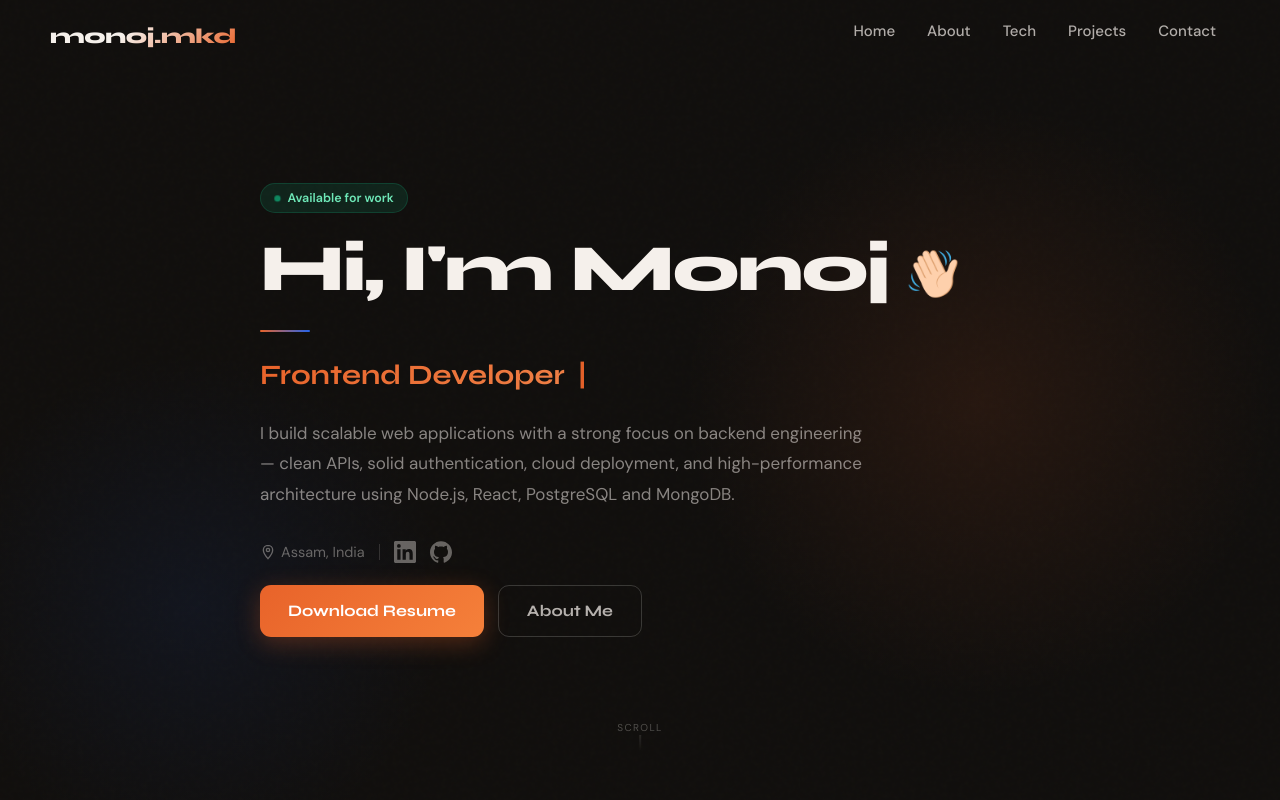
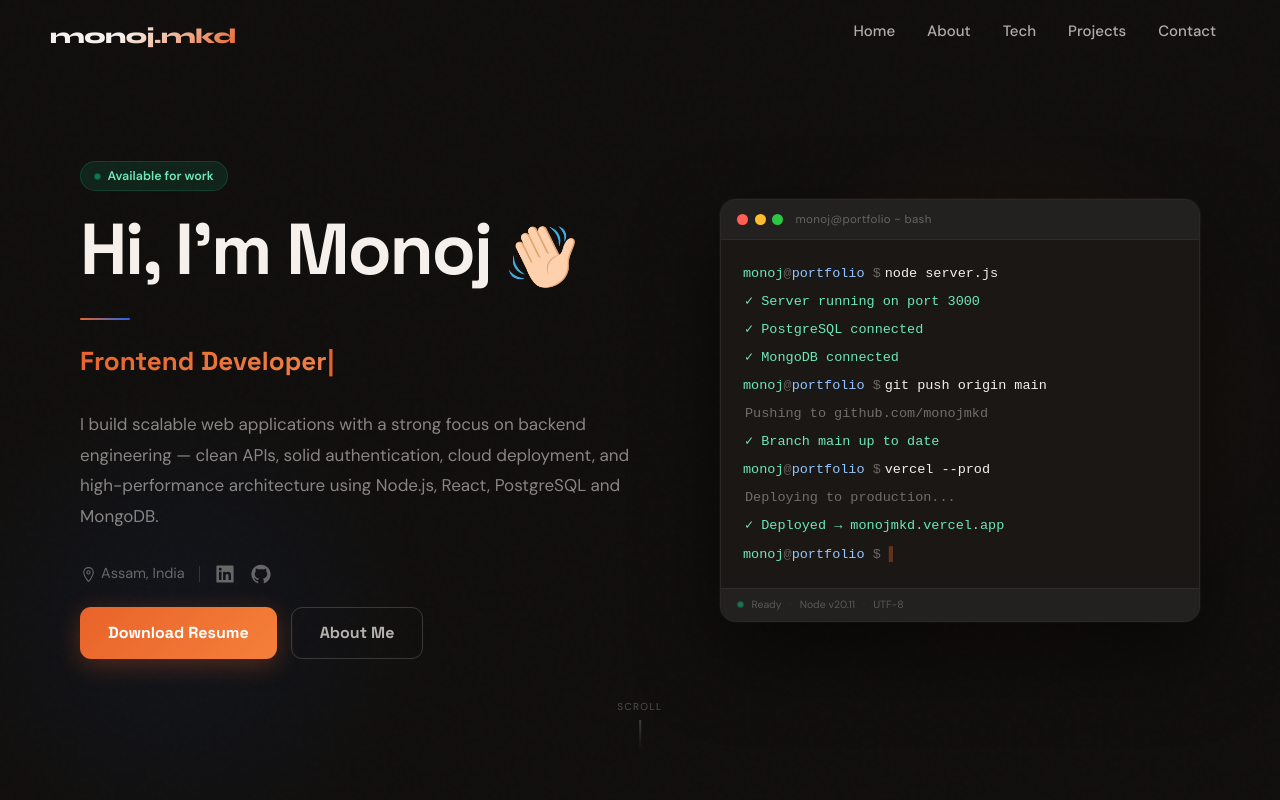
Before and after one commit to monojmkd/my-portfolio, a React (Create React App) app: page / in a window 1280 px wide. Shown: the top 800 px of the page. Built offline with nearby package versions, Linux system fonts and the light colour scheme.

Commit message:
updated new Hero.js

```diff
--- a/src/Components/Hero/Hero.css
+++ b/src/Components/Hero/Hero.css
@@ -1,3 +1,11 @@
+/* ─────────────────────────────────────
+   Import Space Grotesk for the heading
+───────────────────────────────────── */
+@import url("https://fonts.googleapis.com/css2?family=Space+Grotesk:wght@700;800&display=swap");
+
+/* ─────────────────────────────────────
+   HERO SECTION
+───────────────────────────────────── */
 .hero {
   position: relative;
   background: #100e0c;
@@ -8,7 +16,7 @@
   overflow: hidden;
 }
 
-/* noise grain */
+/* noise grain overlay */
 .hero::before {
   content: "";
   position: absolute;
@@ -19,50 +27,63 @@
   z-index: 0;
 }
 
-/* glows */
+/* orange glow right */
 .hero-glow {
   position: absolute;
   right: -5rem;
   top: 50%;
   transform: translateY(-50%);
-  width: 70rem;
-  height: 70rem;
+  width: 65rem;
+  height: 65rem;
   border-radius: 50%;
   background: radial-gradient(
     circle,
-    rgba(232, 99, 42, 0.1) 0%,
+    rgba(232, 99, 42, 0.09) 0%,
     transparent 60%
   );
   pointer-events: none;
   z-index: 0;
 }
 
+/* blue glow bottom-left */
 .hero-glow2 {
   position: absolute;
   left: -8rem;
   bottom: -8rem;
-  width: 55rem;
-  height: 55rem;
+  width: 52rem;
+  height: 52rem;
   border-radius: 50%;
   background: radial-gradient(
     circle,
-    rgba(37, 99, 235, 0.08) 0%,
+    rgba(37, 99, 235, 0.07) 0%,
     transparent 65%
   );
   pointer-events: none;
   z-index: 0;
 }
 
-/* ── Text block ── */
-.hero-text {
+/* ── inner layout ── */
+.hero-inner {
   position: relative;
   z-index: 1;
   display: flex;
+  align-items: center;
+  gap: 8rem;
+  padding: 12rem 7rem 10rem;
+  width: 100%;
+  max-width: 126rem;
+  margin: 0 auto;
+}
+
+/* ─────────────────────────────────────
+   LEFT — TEXT
+───────────────────────────────────── */
+.hero-text {
+  flex: 1;
+  display: flex;
   flex-direction: column;
   gap: 2.2rem;
-  padding: 12rem 7rem 10rem;
-  width: 100%;
-  max-width: 90rem;
+  min-width: 0;
 }
 
 /* available chip */
@@ -87,10 +108,10 @@
   height: 0.65rem;
   border-radius: 50%;
   background: #10b981;
-  animation: pulse 2s infinite;
+  animation: chipPulse 2s infinite;
 }
 
-@keyframes pulse {
+@keyframes chipPulse {
   0%,
   100% {
     opacity: 1;
@@ -102,9 +123,10 @@
   }
 }
 
-/* heading */
+/* ── H1 — Space Grotesk ── */
 .hero-text h1 {
-  font-size: 6.6rem;
+  font-family: "Space Grotesk", sans-serif;
+  font-size: 7.2rem;
   font-weight: 800;
   color: #f5f0eb;
   line-height: 1.02;
@@ -113,14 +135,14 @@
 
 .wave {
   display: inline-block;
-  width: 5.2rem;
-  height: 5.2rem;
+  width: 7rem;
+  height: 6.8rem;
   transform-origin: 70% 70%;
-  animation: wave 2.2s infinite;
+  animation: waveAnim 2.2s infinite;
   vertical-align: middle;
 }
 
-@keyframes wave {
+@keyframes waveAnim {
   0% {
     transform: rotate(0);
   }
@@ -145,7 +167,7 @@
   }
 }
 
-/* divider line */
+/* accent divider */
 .hero-div {
   width: 5rem;
   height: 2px;
@@ -155,41 +177,31 @@
 
 /* typewriter role */
 .hero-role {
-  font-family: "Syne", sans-serif;
-  font-size: 2.8rem;
+  font-family: "Space Grotesk", sans-serif;
+  font-size: 2.6rem;
   font-weight: 700;
   min-height: 4rem;
   display: flex;
   align-items: center;
-  gap: 0.3rem;
   background: linear-gradient(135deg, #e8632a, #f5a46a);
   -webkit-background-clip: text;
   -webkit-text-fill-color: transparent;
   background-clip: text;
 }
 
-.hero-cursor {
-  animation: blink 0.8s infinite;
+/* override typewriter cursor colour */
+.hero-role .Typewriter__cursor {
   -webkit-text-fill-color: #e8632a;
   color: #e8632a;
 }
 
-@keyframes blink {
-  0%,
-  100% {
-    opacity: 1;
-  }
-  50% {
-    opacity: 0;
-  }
-}
-
 /* bio */
 .hero-bio {
+  font-family: "DM Sans", sans-serif;
   font-size: 1.7rem;
   color: rgba(245, 240, 235, 0.52);
   line-height: 1.8;
-  max-width: 62rem;
+  max-width: 56rem;
 }
 
 /* meta row */
@@ -203,7 +215,8 @@
 .hero-location {
   display: flex;
   align-items: center;
-  gap: 0.5rem;
+  gap: 0.4rem;
+  font-family: "DM Sans", sans-serif;
   font-size: 1.45rem;
   color: rgba(245, 240, 235, 0.38);
 }
@@ -227,11 +240,6 @@
   transform: translateY(-2px);
 }
 
-.hero-social svg {
-  width: 2.2rem;
-  height: 2.2rem;
-}
-
 /* CTA buttons */
 .hero-actions {
   display: flex;
@@ -240,7 +248,7 @@
 }
 
 .btn-primary {
-  font-family: "Syne", sans-serif;
+  font-family: "Space Grotesk", sans-serif;
   font-size: 1.6rem;
   font-weight: 700;
   background: linear-gradient(135deg, #e8632a, #f5803a);
@@ -262,7 +270,7 @@
 }
 
 .btn-ghost {
-  font-family: "Syne", sans-serif;
+  font-family: "Space Grotesk", sans-serif;
   font-size: 1.6rem;
   font-weight: 700;
   background: transparent;
@@ -283,20 +291,179 @@
   background: rgba(245, 240, 235, 0.05);
 }
 
-/* scroll cue */
+/* ─────────────────────────────────────
+   RIGHT — TERMINAL
+───────────────────────────────────── */
+.hero-terminal {
+  flex-shrink: 0;
+  width: 48rem;
+}
+
+.terminal-wrap {
+  background: #1a1714;
+  border-radius: 16px;
+  overflow: hidden;
+  border: 1px solid rgba(255, 255, 255, 0.07);
+  box-shadow:
+    0 32px 80px rgba(0, 0, 0, 0.55),
+    0 0 0 1px rgba(255, 255, 255, 0.04),
+    inset 0 1px 0 rgba(255, 255, 255, 0.06);
+}
+
+/* title bar */
+.terminal-bar {
+  background: #232120;
+  padding: 1.1rem 1.6rem;
+  display: flex;
+  align-items: center;
+  gap: 0.65rem;
+  border-bottom: 1px solid rgba(255, 255, 255, 0.05);
+}
+
+.t-dot {
+  width: 1.1rem;
+  height: 1.1rem;
+  border-radius: 50%;
+  flex-shrink: 0;
+}
+
+.t-title {
+  font-family: "DM Sans", sans-serif;
+  font-size: 1.15rem;
+  color: rgba(255, 255, 255, 0.3);
+  margin-left: 0.6rem;
+  letter-spacing: 0.03em;
+}
+
+/* body */
+.terminal-body {
+  padding: 2rem 2.2rem;
+  font-family: "Courier New", "Menlo", "Monaco", monospace;
+  font-size: 1.35rem;
+  line-height: 2;
+  min-height: 28rem;
+  display: flex;
+  flex-direction: column;
+  gap: 0.1rem;
+}
+
+/* lines */
+.t-line {
+  display: flex;
+  align-items: baseline;
+  gap: 0.4rem;
+  animation: lineIn 0.2s ease;
+}
+
+@keyframes lineIn {
+  from {
+    opacity: 0;
+    transform: translateX(-4px);
+  }
+  to {
+    opacity: 1;
+    transform: translateX(0);
+  }
+}
+
+/* prompt */
+.t-prompt {
+  white-space: nowrap;
+  flex-shrink: 0;
+}
+
+.t-user {
+  color: #6ee7b7;
+}
+.t-at {
+  color: rgba(255, 255, 255, 0.3);
+}
+.t-host {
+  color: #93c5fd;
+}
+.t-sym {
+  color: rgba(255, 255, 255, 0.35);
+}
+
+/* command text */
+.t-cmd-text {
+  color: #f5f0eb;
+}
+
+/* output types */
+.t-success {
+  color: #6ee7b7;
+  padding-left: 0.2rem;
+}
+.t-info {
+  color: rgba(245, 240, 235, 0.4);
+  padding-left: 0.2rem;
+}
+.t-error {
+  color: #fca5a5;
+  padding-left: 0.2rem;
+}
+
+/* blinking cursor */
+.t-cursor {
+  color: #e8632a;
+  animation: termBlink 0.8s infinite;
+  font-size: 1.4rem;
+}
+
+@keyframes termBlink {
+  0%,
+  100% {
+    opacity: 1;
+  }
+  50% {
+    opacity: 0;
+  }
+}
+
+/* status bar */
+.terminal-status {
+  background: #232120;
+  border-top: 1px solid rgba(255, 255, 255, 0.05);
+  padding: 0.8rem 1.6rem;
+  display: flex;
+  align-items: center;
+  gap: 0.8rem;
+  font-family: "DM Sans", sans-serif;
+  font-size: 1.05rem;
+  color: rgba(255, 255, 255, 0.25);
+}
+
+.t-status-dot {
+  width: 0.65rem;
+  height: 0.65rem;
+  border-radius: 50%;
+  background: #10b981;
+  animation: chipPulse 2s infinite;
+  flex-shrink: 0;
+}
+
+.t-status-sep {
+  color: rgba(255, 255, 255, 0.1);
+}
+
+/* ─────────────────────────────────────
+   SCROLL CUE
+───────────────────────────────────── */
 .scroll-cue {
   position: absolute;
-  bottom: 1.5rem;
+  bottom: 3rem;
   left: 50%;
   transform: translateX(-50%);
   display: flex;
   flex-direction: column;
   align-items: center;
-  /* gap: 0.6rem; */
+  gap: 0.6rem;
   z-index: 2;
 }
 
 .scroll-cue-label {
+  font-family: "DM Sans", sans-serif;
   font-size: 1rem;
   letter-spacing: 0.14em;
   color: rgba(245, 240, 235, 0.28);
@@ -338,38 +505,82 @@
   }
 }
 
-/* ── Responsive ── */
-@media (max-width: 860px) {
-  .hero-text {
-    padding: 10rem 3.2rem 8rem;
+/* ─────────────────────────────────────
+   RESPONSIVE
+───────────────────────────────────── */
+
+/* stack on tablet */
+@media (max-width: 1060px) {
+  .hero-inner {
+    flex-direction: column;
+    gap: 5rem;
+    padding: 11rem 4rem 8rem;
+    align-items: flex-start;
   }
-  .hero-text h1 {
-    font-size: 5.5rem;
-  }
-  .hero-role {
-    font-size: 2.4rem;
+
+  .hero-terminal {
+    width: 100%;
+    max-width: 56rem;
   }
 }
 
-@media (max-width: 520px) {
+/* centre on mobile */
+@media (max-width: 700px) {
+  .hero-inner {
+    padding: 10rem 2.4rem 7rem;
+    align-items: center;
+    text-align: center;
+  }
+
   .hero-text {
-    padding: 9rem 2.4rem 7rem;
+    align-items: center;
   }
+
   .hero-text h1 {
-    font-size: 4.2rem;
+    font-size: 5rem;
   }
+
   .hero-role {
-    font-size: 2rem;
+    font-size: 2.2rem;
+    justify-content: center;
   }
+
+  .hero-div {
+    margin: 0 auto;
+  }
+
+  .hero-bio {
+    text-align: center;
+  }
+
+  .hero-meta,
+  .hero-actions {
+    justify-content: center;
+  }
+
+  .hero-terminal {
+    max-width: 100%;
+  }
+
+  .terminal-body {
+    font-size: 1.2rem;
+    min-height: 22rem;
+    padding: 1.6rem 1.6rem;
+  }
+}
+
+@media (max-width: 420px) {
+  .hero-text h1 {
+    font-size: 4rem;
+  }
+
+  .hero-role {
+    font-size: 1.9rem;
+  }
+
   .btn-primary,
   .btn-ghost {
-    font-size: 1.5rem;
+    font-size: 1.45rem;
     padding: 1.1rem 2rem;
   }
 }
-
-@media (max-width: 380px) {
-  .hero-text h1 {
-    font-size: 3.6rem;
-  }
-}
--- a/src/Components/Hero/Hero.js
+++ b/src/Components/Hero/Hero.js
@@ -1,11 +1,25 @@
-import React from "react";
+import React, { useEffect, useRef } from "react";
 import "./Hero.css";
-// import heroImage from "../assests/hero-image.gif";
-import wave from "../assests/wave.png";
-// import { IoLocationOutline } from "react-icons/io5";
-// import { AiFillGithub, AiFillLinkedin } from "react-icons/ai";
+import { IoLocationOutline } from "react-icons/io5";
+import { AiFillGithub, AiFillLinkedin } from "react-icons/ai";
 // import SpotifyPopup from "../Spotify/SpotifyPopup";
 import Typewriter from "typewriter-effect";
+import wave from "../assests/wave.png";
+
+// Terminal lines — each has a delay (ms), type, and content
+const TERMINAL_LINES = [
+  { delay: 400, type: "cmd", text: "node server.js" },
+  { delay: 900, type: "success", text: "✓ Server running on port 3000" },
+  { delay: 1300, type: "success", text: "✓ PostgreSQL connected" },
+  { delay: 1700, type: "success", text: "✓ MongoDB connected" },
+  { delay: 2300, type: "cmd", text: "git push origin main" },
+  { delay: 2800, type: "info", text: "Pushing to github.com/monojmkd" },
+  { delay: 3200, type: "success", text: "✓ Branch main up to date" },
+  { delay: 3800, type: "cmd", text: "vercel --prod" },
+  { delay: 4300, type: "info", text: "Deploying to production..." },
+  { delay: 4900, type: "success", text: "✓ Deployed → monojmkd.vercel.app" },
+  { delay: 5500, type: "cmd", text: "" }, // blinking cursor line
+];
 
 const ROLES = [
   "Full-Stack Developer",
@@ -20,8 +34,83 @@ const ROLES = [
   "Node.js & React Developer",
 ];
 
+const Terminal = () => {
+  const linesRef = useRef([]);
+  const cursorRef = useRef(null);
+
+  useEffect(() => {
+    // Hide all lines initially
+    linesRef.current.forEach((el) => {
+      if (el) el.style.display = "none";
+    });
+
+    const timers = TERMINAL_LINES.map((line, i) =>
+      setTimeout(() => {
+        const el = linesRef.current[i];
+        if (el) el.style.display = "flex";
+      }, line.delay),
+    );
+
+    return () => timers.forEach(clearTimeout);
+  }, []);
+
+  return (
+    <div className="terminal-wrap">
+      {/* title bar */}
+      <div className="terminal-bar">
+        <span className="t-dot" style={{ background: "#ff5f57" }} />
+        <span className="t-dot" style={{ background: "#febc2e" }} />
+        <span className="t-dot" style={{ background: "#28c840" }} />
+        <span className="t-title">monoj@portfolio ~ bash</span>
+      </div>
+
+      {/* body */}
+      <div className="terminal-body">
+        {TERMINAL_LINES.map((line, i) => (
+          <div
+            key={i}
+            ref={(el) => (linesRef.current[i] = el)}
+            className={`t-line t-${line.type}`}
+            style={{ display: "none" }}
+          >
+            {line.type === "cmd" ? (
+              <>
+                <span className="t-prompt">
+                  <span className="t-user">monoj</span>
+                  <span className="t-at">@</span>
+                  <span className="t-host">portfolio</span>
+                  <span className="t-sym"> $ </span>
+                </span>
+                <span className="t-cmd-text">{line.text}</span>
+                {/* show cursor on last empty cmd line */}
+                {line.text === "" && (
+                  <span className="t-cursor" ref={cursorRef}>
+                    ▌
+                  </span>
+                )}
+              </>
+            ) : (
+              <span>{line.text}</span>
+            )}
+          </div>
+        ))}
+      </div>
+
+      {/* bottom status bar */}
+      <div className="terminal-status">
+        <span className="t-status-dot" />
+        <span>Ready</span>
+        <span className="t-status-sep">·</span>
+        <span>Node v20.11</span>
+        <span className="t-status-sep">·</span>
+        <span>UTF-8</span>
+      </div>
+    </div>
+  );
+};
+
 const Hero = () => {
-  const handleButtonClick = () => {
+  const handleResumeClick = () => {
     window.open(
       "https://drive.google.com/file/d/15ww6LvJSX19XoIFNsbDHYMNkSXWrSsD_/view?usp=sharing",
       "_blank",
@@ -33,18 +122,20 @@ const Hero = () => {
       <div className="hero-glow" />
       <div className="hero-glow2" />
 
-      <div className="hero-text">
-        <div className="hero-chip rv">Available for work</div>
+      <div className="hero-inner">
+        {/* ── LEFT: text ── */}
+        <div className="hero-text rv">
+          <div className="hero-chip">Available for work</div>
 
-        <h1 className="rv d1">
-          Hi, I'm Monoj <img className="wave" src={wave} alt="wave"></img>
+          <h1>
+            Hi, I'm Monoj{" "}
+            <img src={wave} alt="wave" className="wave" aria-label="wave" />
           </h1>
-        <div className="hero-div rv d1" />
-        <div className="hero-role rv d2">
-          <span>
-            {" "}
+
+          <div className="hero-div" />
+
+          <h2 className="hero-role">
             <Typewriter
-              className="typewriter-text"
               options={{
                 strings: ROLES,
                 autoStart: true,
@@ -54,45 +145,30 @@ const Hero = () => {
                 pauseFor: 1500,
               }}
             />
-          </span>
-          <span className="hero-cursor">|</span>
-        </div>
-        <p className="hero-bio rv d2">
+          </h2>
+
+          <p className="hero-bio">
             I build scalable web applications with a strong focus on backend
-          engineering — clean APIs, solid authentication, cloud deployment, and
-          high-performance architecture using Node.js, React, PostgreSQL and
-          MongoDB.
+            engineering — clean APIs, solid authentication, cloud deployment,
+            and high-performance architecture using Node.js, React, PostgreSQL
+            and MongoDB.
           </p>
-        <div className="hero-meta rv d3">
+
+          <div className="hero-meta">
             <span className="hero-location">
-            <svg
-              viewBox="0 0 24 24"
-              fill="none"
-              stroke="currentColor"
-              strokeWidth="2"
-              width="16"
-              height="16"
-            >
-              <path d="M12 2C8.13 2 5 5.13 5 9c0 5.25 7 13 7 13s7-7.75 7-13c0-3.87-3.13-7-7-7z" />
-              <circle cx="12" cy="9" r="2.5" />
-            </svg>
+              <IoLocationOutline size={17} />
               Assam, India
             </span>
-
             <span className="hero-divider" />
-
             <a
-            href="https://linkedin.com/in/monojmkd"
+              href="https://www.linkedin.com/in/monoj-kumar-das-019340a9/"
               target="_blank"
               rel="noopener noreferrer"
               className="hero-social"
               aria-label="LinkedIn"
             >
-            <svg viewBox="0 0 24 24" fill="currentColor">
-              <path d="M20.447 20.452h-3.554v-5.569c0-1.328-.027-3.037-1.852-3.037-1.853 0-2.136 1.445-2.136 2.939v5.667H9.351V9h3.414v1.561h.046c.477-.9 1.637-1.85 3.37-1.85 3.601 0 4.267 2.37 4.267 5.455v6.286zM5.337 7.433a2.062 2.062 0 01-2.063-2.065 2.064 2.064 0 112.063 2.065zm1.782 13.019H3.555V9h3.564v11.452zM22.225 0H1.771C.792 0 0 .774 0 1.729v20.542C0 23.227.792 24 1.771 24h20.451C23.2 24 24 23.227 24 22.271V1.729C24 .774 23.2 0 22.222 0h.003z" />
-            </svg>
+              <AiFillLinkedin size={22} />
             </a>
-
             <a
               href="https://github.com/monojmkd"
               target="_blank"
@@ -100,14 +176,13 @@ const Hero = () => {
               className="hero-social"
               aria-label="GitHub"
             >
-            <svg viewBox="0 0 24 24" fill="currentColor">
-              <path d="M12 .297c-6.63 0-12 5.373-12 12 0 5.303 3.438 9.8 8.205 11.385.6.113.82-.258.82-.577 0-.285-.01-1.04-.015-2.04-3.338.724-4.042-1.61-4.042-1.61C4.422 18.07 3.633 17.7 3.633 17.7c-1.087-.744.084-.729.084-.729 1.205.084 1.838 1.236 1.838 1.236 1.07 1.835 2.809 1.305 3.495.998.108-.776.417-1.305.76-1.605-2.665-.3-5.466-1.332-5.466-5.93 0-1.31.465-2.38 1.235-3.22-.135-.303-.54-1.523.105-3.176 0 0 1.005-.322 3.3 1.23.96-.267 1.98-.399 3-.405 1.02.006 2.04.138 3 .405 2.28-1.552 3.285-1.23 3.285-1.23.645 1.653.24 2.873.12 3.176.765.84 1.23 1.91 1.23 3.22 0 4.61-2.805 5.625-5.475 5.92.42.36.81 1.096.81 2.22 0 1.606-.015 2.896-.015 3.286 0 .315.21.69.825.57C20.565 22.092 24 17.592 24 12.297c0-6.627-5.373-12-12-12" />
-            </svg>
+              <AiFillGithub size={22} />
             </a>
+            {/* <SpotifyPopup /> */}
           </div>
-        {/* <SpotifyPopup /> */}
-        <div className="hero-actions rv d4">
-          <button onClick={handleButtonClick} download className="btn-primary">
+
+          <div className="hero-actions">
+            <button className="btn-primary" onClick={handleResumeClick}>
               Download Resume
             </button>
             <a href="#about" className="btn-ghost">
@@ -116,9 +191,11 @@ const Hero = () => {
           </div>
         </div>
 
-      {/* <div className="hero-img">
-        <img className="hero-image" src={heroImage} alt="Developer portrait" />
-      </div> */}
+        {/* ── RIGHT: animated terminal ── */}
+        <div className="hero-terminal rv d2">
+          <Terminal />
+        </div>
+      </div>
 
       <div className="scroll-cue">
         <span className="scroll-cue-label">scroll</span>
```
Also changed, not shown: src/Components/Projects/Projects.js (+21 -12 lines), src/Components/assests/dp-image.jpg (deleted), src/Components/assests/govtittracker.png (added). Lines whose indentation alone changed are shown as unchanged.
